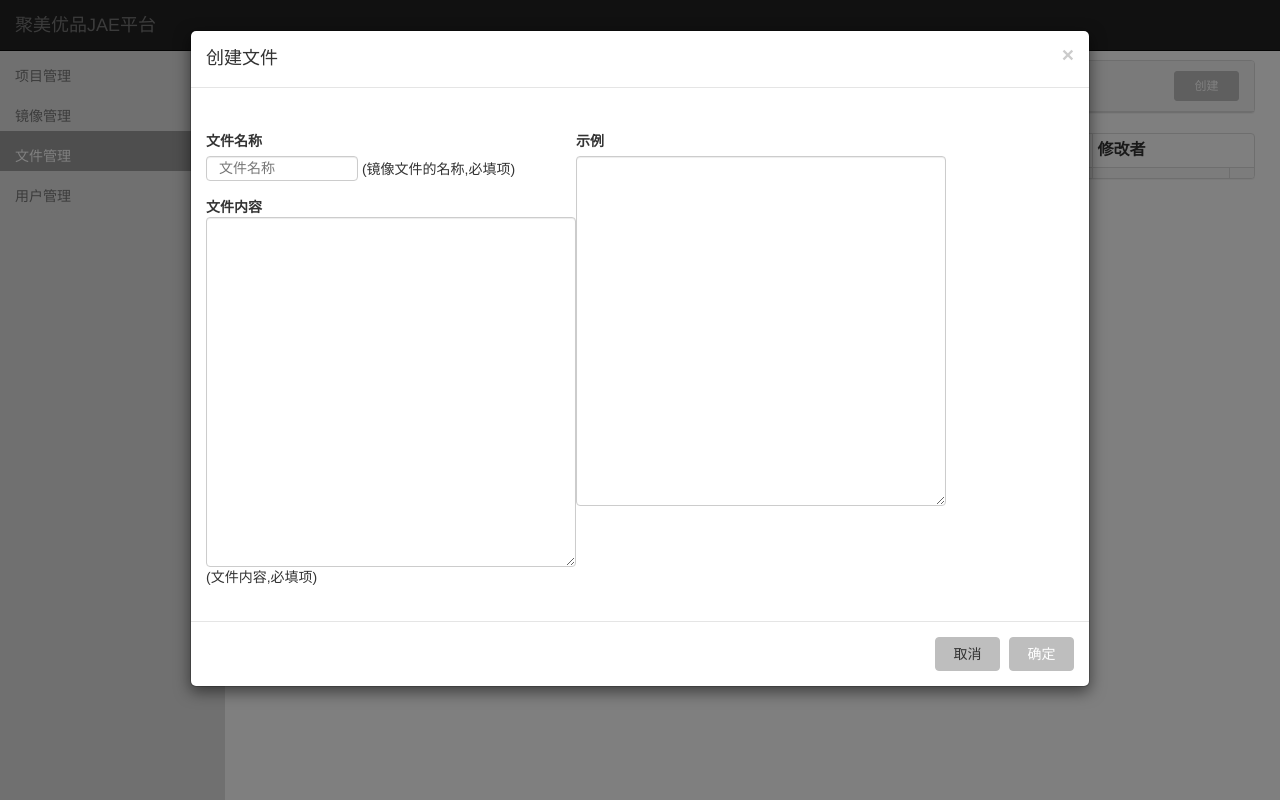
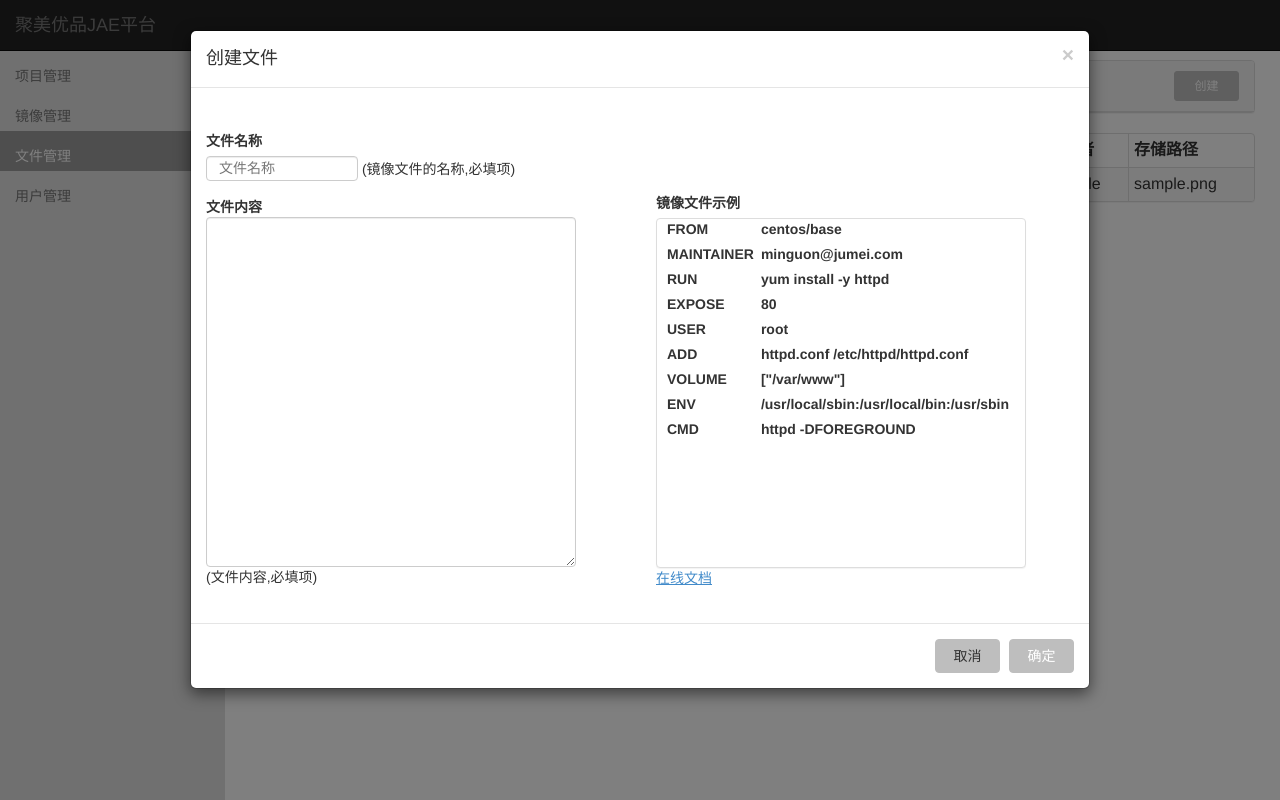
Before and after one commit to gorilla001/nae-web, a Django app: template templates/admin/files.html in a window 1280 px wide, after a click on "创建". Run offline with Django 3.2, Linux system fonts and the light colour scheme; tables that the repository leaves empty hold one stand-in row (values such as "Sample post"); the template is opened without the code that fills it: values that come from a table or form of the project are taken from there, most other values are stand-ins (such as "Sample title", 1, 10 or a date in 2020); lists and menus that the app fills with data are empty; parts of the project's set-up code (start-up, migrations or seed data) failed here and were passed over; some libraries are stand-ins or nearby versions.

Commit message:
1.创建了dockerfile文件存放路径files/dockerfiles 2.完成了创建dockerfile的代码
--HG--
branch : minguon-dev

```diff
--- a/jaeadmin/models.py
+++ b/jaeadmin/models.py
@@ -9,3 +9,12 @@ class Projects(models.Model):
     Image=models.CharField(max_length=30)
     Admin=models.CharField(max_length=30)
     Member=models.CharField(max_length=200)
+
+class DockerFiles(models.Model):
+    Name=models.CharField(max_length=30)
+    Size=models.IntegerField()
+    Created=models.DateTimeField()
+    CreatedBy=models.CharField(max_length=30)
+    Modified=models.DateTimeField()
+    ModifiedBy=models.CharField(max_length=30)
+    Path=models.CharField(max_length=300)
--- a/jaeadmin/urls.py
+++ b/jaeadmin/urls.py
@@ -7,5 +7,6 @@ urlpatterns = patterns('',
     url(r'projects/$',views.projects,name='projects'),
     url(r'images/$',views.images,name='images'),
     url(r'files/$',views.files,name='files'),
+    url(r'files/create/$',views.createFile,name='create'),
     url(r'users/$',views.users,name='users'),
 )
--- a/static/css/dashboard.css
+++ b/static/css/dashboard.css
@@ -46,6 +46,12 @@ body {
    min-height: 25px;
    height: 15px;
 }
+.form-control::-moz-placeholder {
+    color: #fff;
+    opacity: 1;
+    font-style:italic;
+    font-size: 13px;
+}
 
 /* Custom Modal Body */
 .modal-body .CustomModalBodyLeft {
@@ -53,8 +59,16 @@ body {
 }
 .modal-body .CustomModalBodyRight {
     float:right;
-    margin-top:20px;
-    margin-left:20px;
+}
+.example {
+    margin-left:450px;
+    margin-top:90px;
+}
+.panel-custom {
+    border-color : #ddd;
+    height:350;
+    width:370;
+    margin-bottom:0px;
 }
 /* Add Button */
 .panel-heading {
--- a/templates/admin/files.html
+++ b/templates/admin/files.html
@@ -64,11 +64,12 @@
                         </div>
                         <div class="modal-body">
                             <div class="CustomModalBodyLeft">
-                                <form class="form-horizontal" action="/containers" method="POST" >
+                                <form id="dockerfile" class="form-horizontal" action="/admin/files/create/" method="POST" >
+                                    {% csrf_token %}
                                    <div class="control-group name">
                                       <label cass="control-label" for="name">文件名称</label>
                                       <div class="controls">
-                                        <input type="text" class="form-control" id="name" placeholder="文件名称">
+                                        <input name="filename" type="text" class="form-control" id="name" placeholder="文件名称">
                                         <span class="help-inline">(镜像文件的名称,必填项)</span>
                                       </div>
                                     </div>
@@ -102,25 +103,64 @@
                                     <div class="control-group filecontent">
                                       <label class="control-label" for="environ">文件内容</label>
                                       <div class="controls">
-                                          <textarea class="form-control content"></textarea></br>
+                                          <textarea name="content" class="form-control content"></textarea></br>
                                         <span class="help-inline">(文件内容,必填项)</span>
                                       </div>
                                     </div>
                                 </form>
                             </div>
-                            <div class="CustomModaBodyRight" style="padding-left:20px;margin-left:50px">
-                                <div class="control-group name">
-                                      <label cass="control-label" for="name">示例</label>
-                                      <div class="controls">
+                            <div class="CustomModaBodyRight">
+                                <div class="example">
+                                     <label cass="control-label" for="name">镜像文件示例</label>
+                                     <div class="panel panel-custom">
+                                         <span style="display:block;padding-left:10px;">
+                                             <label style="width:90px;">FROM</label>
+                                             <label>centos/base</label>
+                                         </span>
+                                         <span style="display:block;padding-left:10px;">
+                                             <label style="width:90px;">MAINTAINER</label>
+                                             <label>minguon@jumei.com</label>
+                                         </span>
+                                         <span style="display:block;padding-left:10px;">
+                                             <label style="width:90px;">RUN</label>
+                                             <label>yum install -y httpd</label>
+                                         </span>
+                                         <span style="display:block;padding-left:10px;">
+                                             <label style="width:90px;">EXPOSE</label>
+                                             <label>80</label>
+                                         </span>
+                                         <span style="display:block;padding-left:10px;">
+                                             <label style="width:90px;">USER</label>
+                                             <label>root</label>
+                                         </span>
+                                         <span style="display:block;padding-left:10px;">
+                                             <label style="width:90px;">ADD</label>
+                                             <label>httpd.conf /etc/httpd/httpd.conf</label>
+                                         </span>
+                                         <span style="display:block;padding-left:10px;">
+                                             <label style="width:90px;">VOLUME</label>
+                                             <label>["/var/www"]</label>
+                                         </span>
+                                         <span style="display:block;padding-left:10px;">
+                                             <label style="width:90px;">ENV</label>
+                                             <label>/usr/local/sbin:/usr/local/bin:/usr/sbin</label>
+                                         </span>
+                                         <span style="display:block;padding-left:10px;">
+                                             <label style="width:90px;">CMD</label>
+                                             <label>httpd -DFOREGROUND</label>
+                                         </span>
+                                     </div>
+                                     <a href="https://docs.docker.com/reference/builder/" style="text-decoration:underline;" target="_blank">在线文档</a>
+                                     <!-- <div class="controls">
                                           <textarea class="form-control content"></textarea></br>
-                                      </div>
+                                      </div>-->
                                  </div>
                             </div>
                         </div>
                         <div class="clearfix"></div>
                         <div class="modal-footer">
                             <button type="button" class="btn btn-default" data-dismiss="modal">取消</button>
-                            <button type="submit" class="btn btn-primary" data-dismiss="modal">确定</button>
+                            <button type="submit" class="btn btn-primary" data-dismiss="modal" onclick="test()">确定</button>
                         </div>
                     </div>
                 </div>
@@ -136,22 +176,29 @@
                             <th>创建者</th>
                             <th>修改时间</th>
                             <th>修改者</th>
+                            <th>存储路径</th>
                         </thead>
                         <tbody>
                             {% for item in file_list %}
                                 <tr>
-                                    <td></td>
-                                    <td></td>
-                                    <td></td>
-                                    <td></td>
-                                    <td></td>
-                                    <td></td>
-                                    <td></td>
+                                    <td>{{ item.Name }}</td>
+                                    <td>{{ item.Size }}</td>
+                                    <td>{{ item.Created }}</td>
+                                    <td>{{ item.CreatedBy }}</td>
+                                    <td>{{ item.Modified }}</td>
+                                    <td>{{ item.ModifiedBy }}</td>
+                                    <td>{{ item.Path }}</td>
                                 </tr>
                             {% endfor %}
                         </tbody>
                     </table>
              </div>
         </div>
+<script>
+    function test()
+    {
+        document.getElementById("dockerfile").submit();
+    }
+</script>
 </body>
 </html>
```
Also changed, not shown: jaeadmin/views.py (+30 -2 lines), utils.py (+26 -0 lines), jaeadmin/migrations/0001_initial.py, 5 other files.
